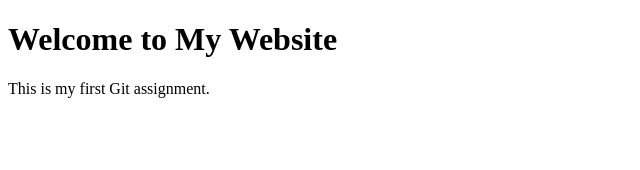
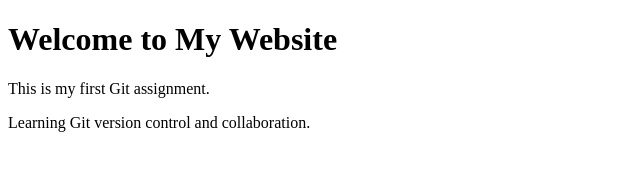
Before and after one commit to manthan1709/Git-GitHub-Assignment, a plain HTML site: page index.html in a window 1280 px wide. Shown: the whole page, without its empty margins (0-640 px from the left). Drawn offline with Linux system fonts and the light colour scheme.

Commit message:
Update homepage content

```diff
--- a/index.html
+++ b/index.html
@@ -7,5 +7,6 @@
 <body>
     <h1>Welcome to My Website</h1>
     <p>This is my first Git assignment.</p>
+    <p>Learning Git version control and collaboration.</p>
 </body>
 </html>
```
